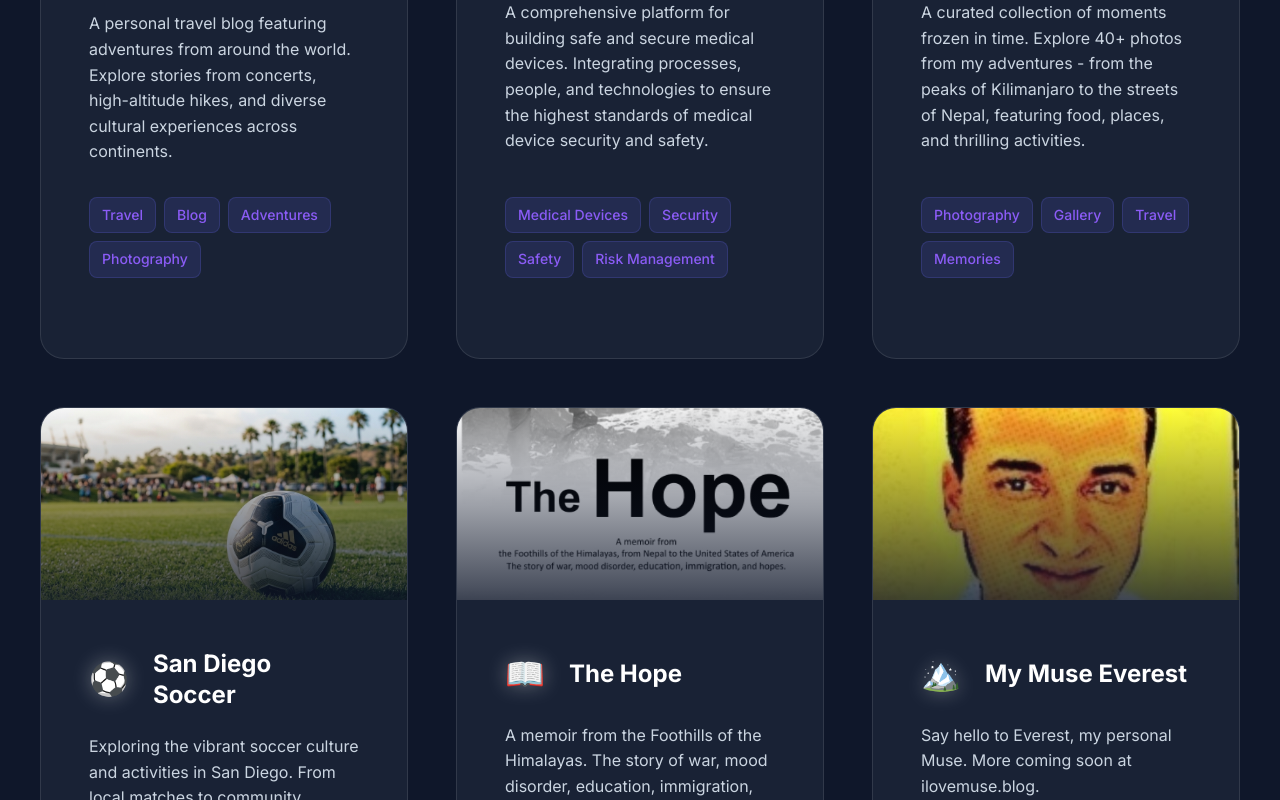
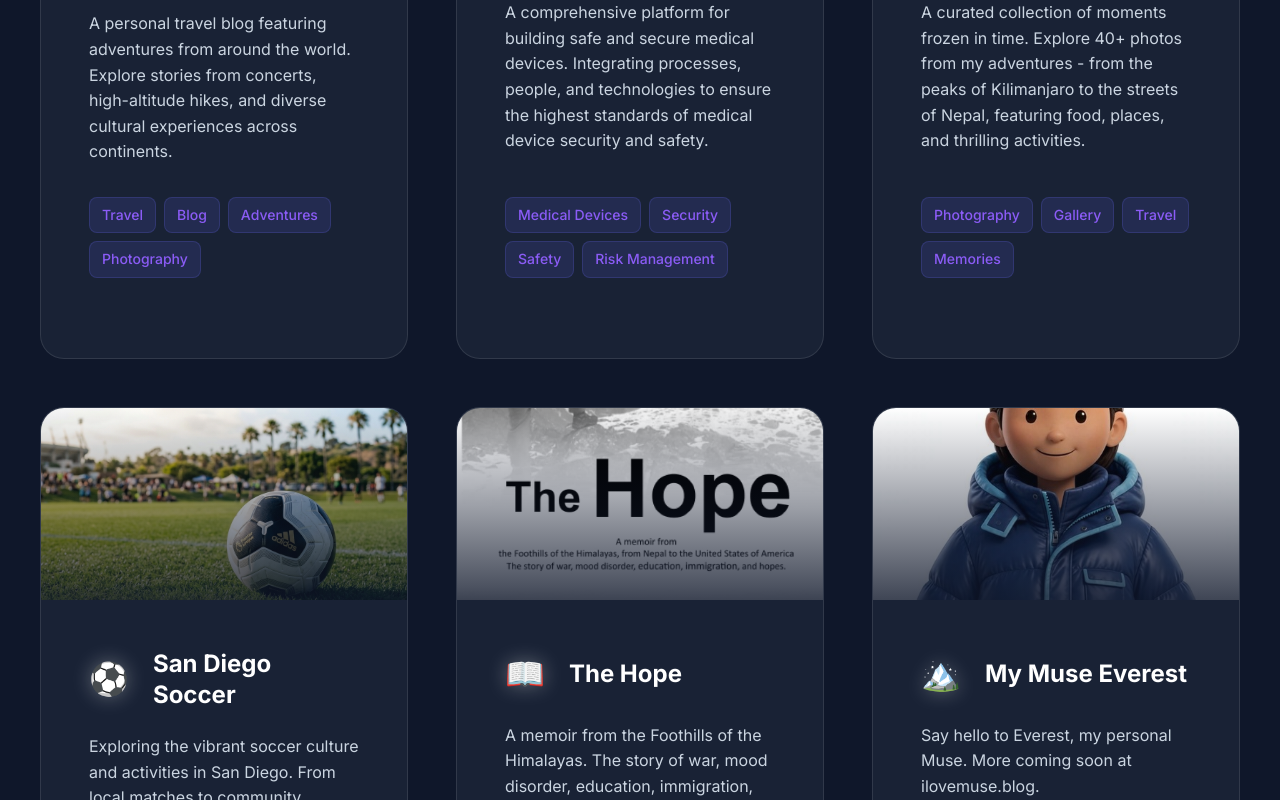
Before and after one commit to nepalboy/myworld, a React (Vite) app: page / in a window 1280 px wide. Shown: the part 429-1229 px from the top of the page. Built offline with nearby package versions, Linux system fonts and the light colour scheme.

Commit message:
Use Everest avatar on My Muse Everest card

```diff
--- a/src/App.tsx
+++ b/src/App.tsx
@@ -101,7 +101,7 @@ function HomePage() {
       tags: ['AI', 'Muse', 'Assistant'],
       url: 'https://ilovemuse.blog/',
       icon: '🏔️',
-      image: '/avatar.jpg'
+      image: '/everest-avatar.jpg'
     },
   ];
 
@@ -191,7 +191,7 @@ function CollectionsPage() {
       tags: ['AI', 'Muse', 'Assistant'],
       url: 'https://ilovemuse.blog/',
       icon: '🏔️',
-      image: '/avatar.jpg'
+      image: '/everest-avatar.jpg'
     },
   ];
 
```
Also changed, not shown: public/everest-avatar.jpg (added).
